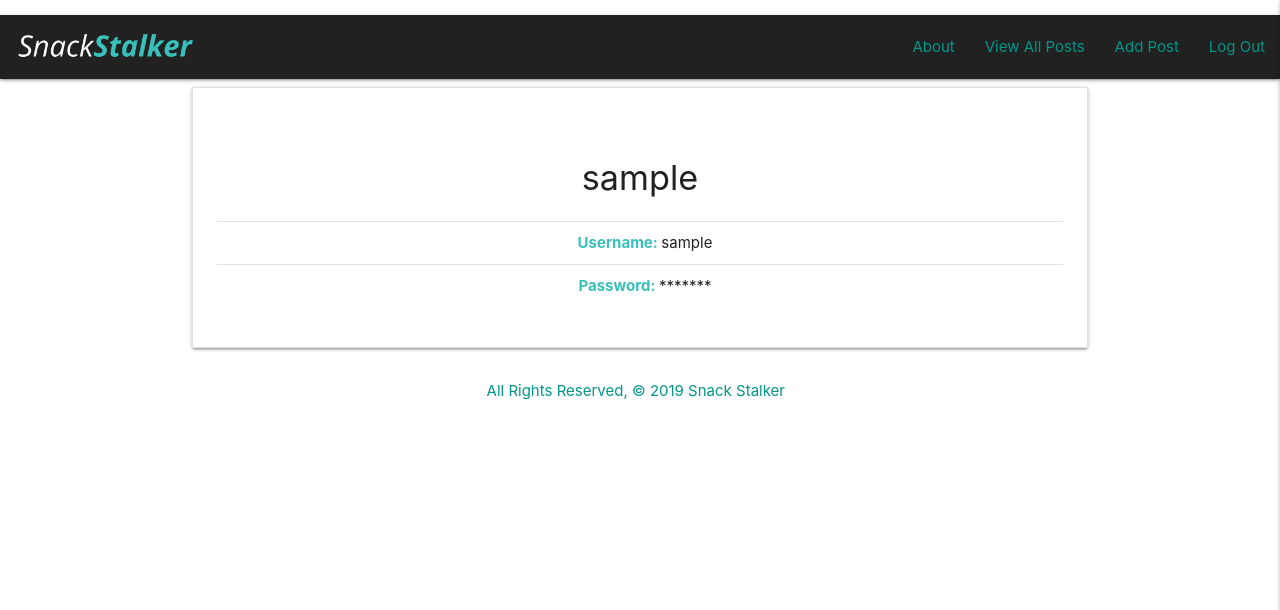
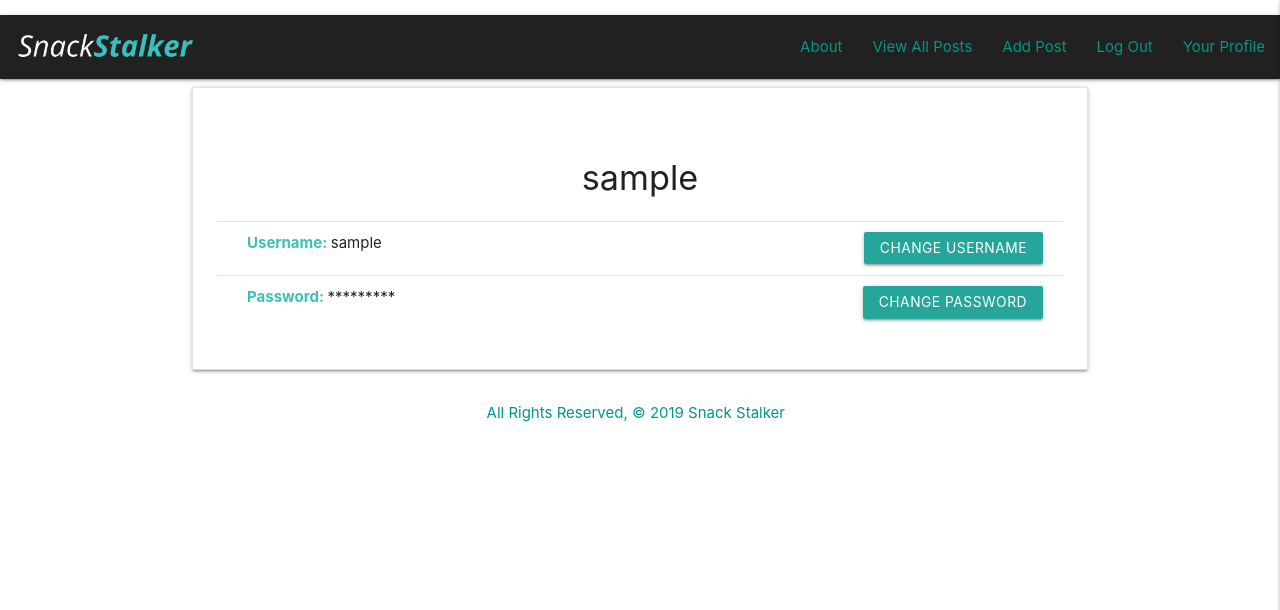
Before and after one commit to Codeebk/snackstalker1, a Django app: page /profile/ in a window 1280 px wide. Shown: the top 610 px of the page. Run offline with Django 3.2, Linux system fonts and the light colour scheme; the visitor is signed in with stand-in values (Sample User, id 1); data that the repository does not hold is empty; some web fonts are replaced.

Commit message:
add password change

```diff
--- a/main_app/static/css/style.css
+++ b/main_app/static/css/style.css
@@ -75,6 +75,16 @@ footer {
     margin-bottom: 10px;
 }
 
+li.collection-item {
+    padding-bottom: 2.3vmin !important;
+}
+
+a.secondary-content.waves-effect.waves-light.btn-small {
+    font-size: 1.5vmin;
+
+}
+
+
 
 @media (max-width: 600px) {
     img {
--- a/main_app/templates/base.html
+++ b/main_app/templates/base.html
@@ -39,6 +39,7 @@
                     {% if user.is_authenticated %}
                     <li><a class="teal-text text-teal lighten-2" href="{% url 'posts_create' %}">Add Post</a></li>
                     <li><a class="teal-text text-teal lighten-2" href="{% url 'logout' %}">Log Out</a></li>
+                    <li><a class="teal-text text-teal lighten-2" href="{% url 'get_user_profile' %}">Your Profile</a></li>
                     {% else %}
                     <li><a class="teal-text text-teal lighten-2" href="{% url 'signup' %}">Sign up</a></li>
                     <li><a class="teal-text text-teal lighten-2" href="{% url 'login' %}">Log In</a></li>
@@ -53,6 +54,7 @@
                 {% if user.is_authenticated %}
                 <li><a class="teal-text text-teal lighten-2" href="{% url 'posts_create' %}">Add Post</a></li>
                 <li><a class="teal-text text-teal lighten-2" href="{% url 'logout' %}">Log Out</a></li>
+                <li><a class="teal-text text-teal lighten-2" href="{% url 'get_user_profile' %}">Your Profile</a></li>
                     {% else %}
                     <li><a class="teal-text text-teal lighten-2" href="{% url 'signup' %}">Sign up</a></li>
                     <li><a class="teal-text text-teal lighten-2" href="{% url 'login' %}">Log In</a></li>
--- a/main_app/templates/main_app/user_profile.html
+++ b/main_app/templates/main_app/user_profile.html
@@ -2,13 +2,13 @@
 {% block content %}
 
 <div class="card">
-    <div class="center card-content collection with-header">
+    <div class="card-content collection with-header">
 
 
         <ul>
-          <li class="collection-header"><h4>{{ user.username }}</h4></li>
-          <li id="li_title" class="collection-item"><span id="detLabel">Username: </span>{{ user.username }}</li>
-          <li id="li_title" class="collection-item"><span id="detLabel">Password: </span>*******</li>
+          <li class="collection-header center"><h4>{{ user.username }}</h4></li>
+          <li class="collection-item"><div><span id="detLabel">Username: </span>{{ user.username }}<a href="" class="secondary-content waves-effect waves-light btn-small">Change Username</a></div></li>
+          <li class="collection-item"><div><span id="detLabel">Password: </span>*********<a href="{% url 'change_password' %}" class="secondary-content waves-effect waves-light btn-small">Change Password</a></div></li>
 
         </ul>
 
--- a/main_app/urls.py
+++ b/main_app/urls.py
@@ -15,4 +15,5 @@ urlpatterns = [
   path('posts/<int:post_id>/add_photo/', views.add_photo, name='add_photo'),
   path('profile/', views.get_user_profile, name='get_user_profile'),
   path('accounts/password', views.change_password, name='change_password'),
+
 ]
--- a/main_app/views.py
+++ b/main_app/views.py
@@ -98,7 +98,7 @@ def change_password(request):
             user = form.save()
             update_session_auth_hash(request, user)  # Important!
             messages.success(request, 'Your password was successfully updated!')
-            return redirect('change_password')
+            return redirect('get_user_profile')
         else:
             messages.error(request, 'Please correct the error below.')
     else:
```
Also changed, not shown: main_app/templates/registration/change_password.html (+15 -5 lines).
